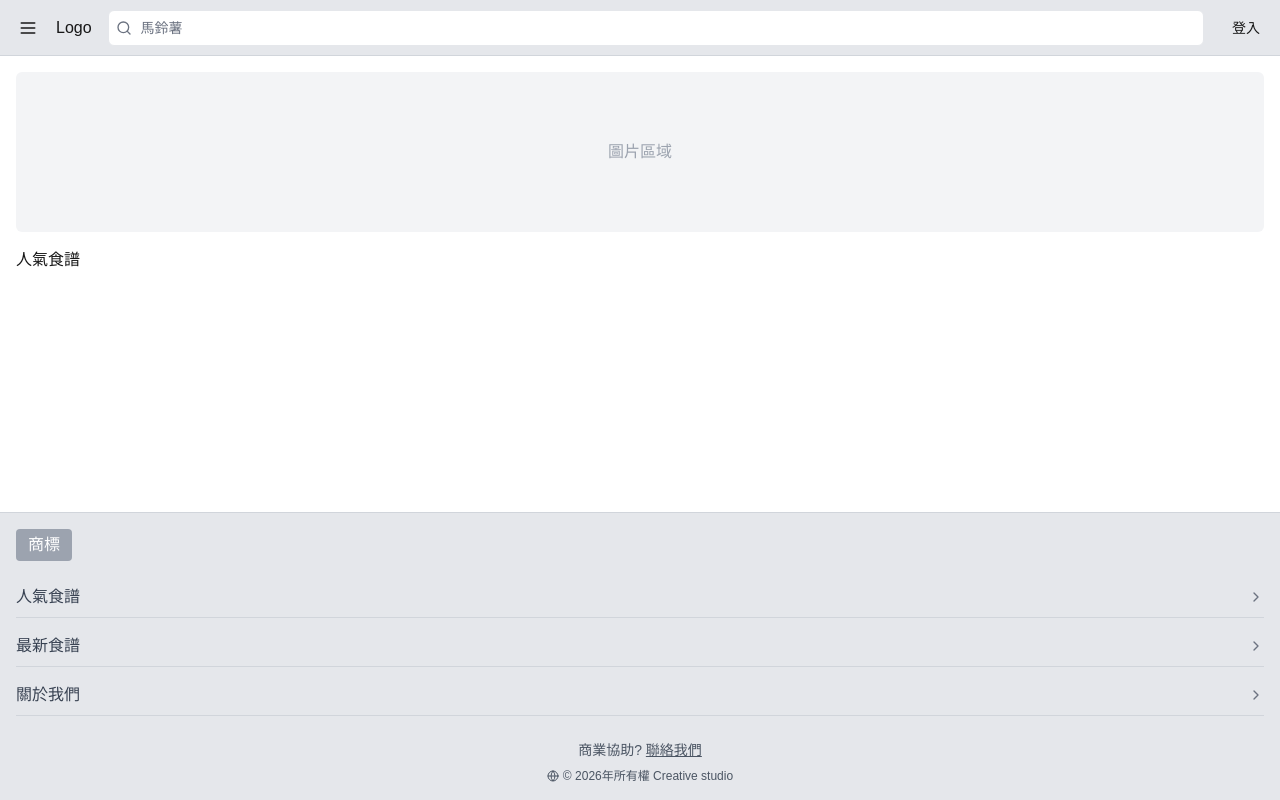
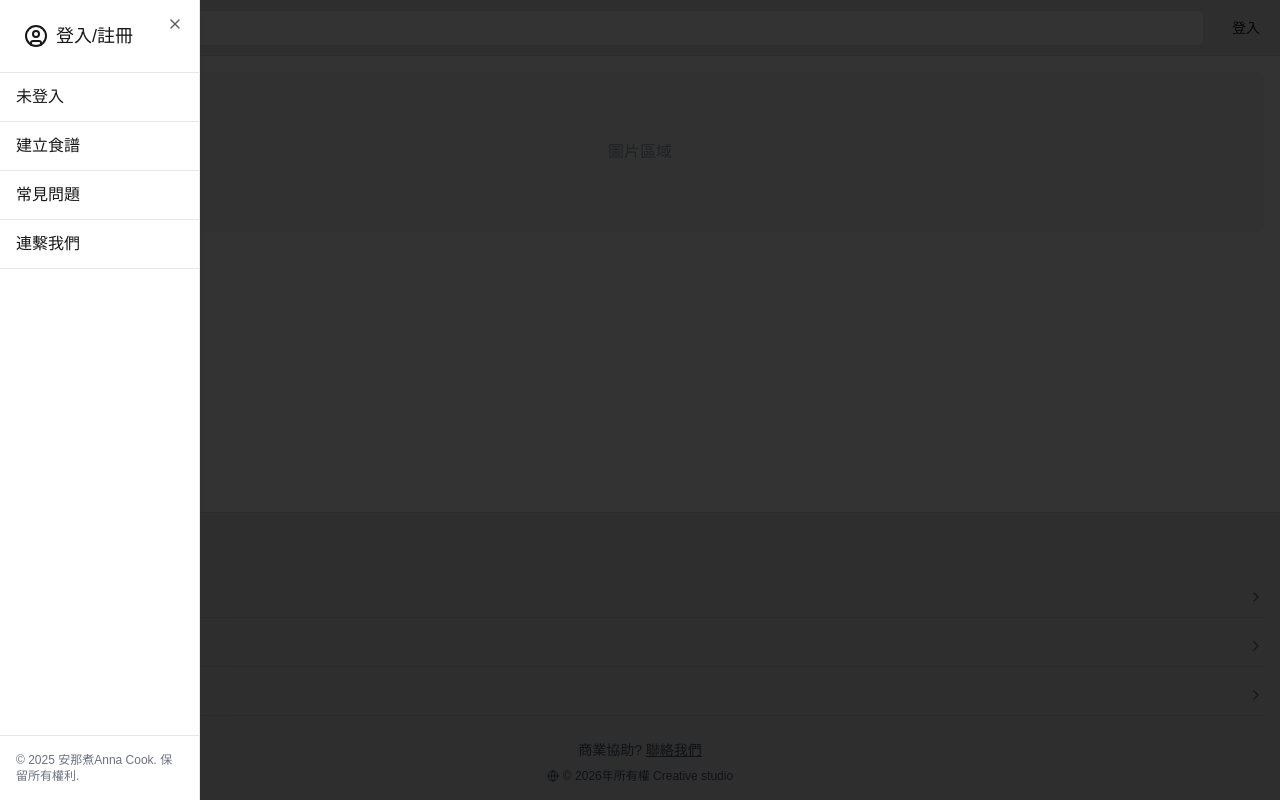
Before and after one commit to heyi5478/anna-cook, a Next.js app: page / in a window 1280 px wide. Both pictures are taken after a click on the button "選單". Built offline with nearby package versions, Linux system fonts and the light colour scheme.

Commit message:
[update:新增header的子選單，並將子選單獨立成SideMenu元件，且有新增ui的sheet 組件]

```diff
--- /dev/null
+++ b/src/components/layout/Header/SideMenu.tsx
@@ -0,0 +1,69 @@
+import React from 'react';
+import Link from 'next/link';
+import { Sheet, SheetContent, SheetTrigger } from '@/components/ui/sheet';
+import { Button } from '@/components/ui/button';
+import { Menu, CircleUser } from 'lucide-react';
+
+interface SideMenuProps {
+  isOpen: boolean;
+  onOpenChange: (open: boolean) => void;
+  onMenuClick?: () => void;
+}
+
+export const SideMenu: React.FC<SideMenuProps> = ({
+  isOpen,
+  onOpenChange,
+  onMenuClick,
+}) => {
+  const handleMenuClick = () => {
+    if (onMenuClick) {
+      onMenuClick();
+    }
+  };
+
+  return (
+    <Sheet open={isOpen} onOpenChange={onOpenChange}>
+      <SheetTrigger asChild>
+        <Button
+          variant="ghost"
+          size="icon"
+          onClick={handleMenuClick}
+          aria-label="選單"
+        >
+          <Menu className="h-5 w-5" />
+        </Button>
+      </SheetTrigger>
+      <SheetContent side="left" className="w-[200px] p-0 bg-white">
+        <div className="flex flex-col h-full">
+          <div className="p-4 border-b">
+            <div className="flex items-center">
+              <CircleUser className="m-2" />
+              <Link href="/login" className="text-lg">
+                登入/註冊
+              </Link>
+            </div>
+          </div>
+          <div className="flex-1 overflow-auto">
+            <nav className="flex flex-col">
+              <Link href="/login" className="px-4 py-3 border-b hover:bg-gray-100">
+                未登入
+              </Link>
+              <Link href="/" className="px-4 py-3 border-b hover:bg-gray-100">
+                建立食譜
+              </Link>
+              <Link href="/" className="px-4 py-3 border-b hover:bg-gray-100">
+                常見問題
+              </Link>
+              <Link href="/" className="px-4 py-3 border-b hover:bg-gray-100">
+                連繫我們
+              </Link>
+            </nav>
+          </div>
+          <div className="p-4 border-t">
+            <p className="text-xs text-gray-500">© 2025 安那煮Anna Cook. 保留所有權利.</p>
+          </div>
+        </div>
+      </SheetContent>
+    </Sheet>
+  );
+};
--- a/src/components/layout/Header/index.tsx
+++ b/src/components/layout/Header/index.tsx
@@ -6,6 +6,7 @@ import { Menu, Search } from 'lucide-react';
 import { cn } from '@/lib/utils';
 import { Button } from '@/components/ui/button';
 import { Input } from '@/components/ui/input';
+import { SideMenu } from '@/components/layout/Header/SideMenu'; // 引入子選單組件
 
 // 定義 header 的基本樣式和變體
 const headerVariants = cva('w-full flex items-center gap-2 p-2 bg-gray-200', {
@@ -49,6 +50,7 @@ export const Header: React.FC<HeaderProps> = ({
   ...props
 }) => {
   const [searchQuery, setSearchQuery] = useState('');
+  const [isMenuOpen, setIsMenuOpen] = useState(false); // 新增子選單開關狀態
 
   /**
    * 處理搜尋表單提交事件
@@ -65,14 +67,20 @@ export const Header: React.FC<HeaderProps> = ({
       className={cn(headerVariants({ variant, size, className }))}
       {...props}
     >
-      <Button
+      {/* 選單按鈕 */}
+      <SideMenu
+        isOpen={isMenuOpen}
+        onOpenChange={setIsMenuOpen}
+        onMenuClick={atMenuClick}
+      />
+      {/*選單按鈕暫存，已移到子組件去了<Button
         variant="ghost"
         size="icon"
         onClick={atMenuClick}
         aria-label="選單"
       >
         <Menu className="h-5 w-5" />
-      </Button>
+      </Button>*/}
 
       <div className="font-medium">{logoText}</div>
 
--- /dev/null
+++ b/src/components/ui/sheet.tsx
@@ -0,0 +1,138 @@
+import * as React from "react"
+import * as SheetPrimitive from "@radix-ui/react-dialog"
+import { cva, type VariantProps } from "class-variance-authority"
+import { X } from "lucide-react"
+
+import { cn } from "@/lib/utils"
+
+const Sheet = SheetPrimitive.Root
+
+const SheetTrigger = SheetPrimitive.Trigger
+
+const SheetClose = SheetPrimitive.Close
+
+const SheetPortal = SheetPrimitive.Portal
+
+const SheetOverlay = React.forwardRef<
+  React.ElementRef<typeof SheetPrimitive.Overlay>,
+  React.ComponentPropsWithoutRef<typeof SheetPrimitive.Overlay>
+>(({ className, ...props }, ref) => (
+  <SheetPrimitive.Overlay
+    className={cn(
+      "fixed inset-0 z-50 bg-black/80  data-[state=open]:animate-in data-[state=closed]:animate-out data-[state=closed]:fade-out-0 data-[state=open]:fade-in-0",
+      className
+    )}
+    {...props}
+    ref={ref}
+  />
+))
+SheetOverlay.displayName = SheetPrimitive.Overlay.displayName
+
+const sheetVariants = cva(
+  "fixed z-50 gap-4 bg-background p-6 shadow-lg transition ease-in-out data-[state=closed]:duration-300 data-[state=open]:duration-500 data-[state=open]:animate-in data-[state=closed]:animate-out",
+  {
+    variants: {
+      side: {
+        top: "inset-x-0 top-0 border-b data-[state=closed]:slide-out-to-top data-[state=open]:slide-in-from-top",
+        bottom:
+          "inset-x-0 bottom-0 border-t data-[state=closed]:slide-out-to-bottom data-[state=open]:slide-in-from-bottom",
+        left: "inset-y-0 left-0 h-full w-3/4 border-r data-[state=closed]:slide-out-to-left data-[state=open]:slide-in-from-left sm:max-w-sm",
+        right:
+          "inset-y-0 right-0 h-full w-3/4 border-l data-[state=closed]:slide-out-to-right data-[state=open]:slide-in-from-right sm:max-w-sm",
+      },
+    },
+    defaultVariants: {
+      side: "right",
+    },
+  }
+)
+
+interface SheetContentProps
+  extends React.ComponentPropsWithoutRef<typeof SheetPrimitive.Content>,
+    VariantProps<typeof sheetVariants> {}
+
+const SheetContent = React.forwardRef<
+  React.ElementRef<typeof SheetPrimitive.Content>,
+  SheetContentProps
+>(({ side = "right", className, children, ...props }, ref) => (
+  <SheetPortal>
+    <SheetOverlay />
+    <SheetPrimitive.Content
+      ref={ref}
+      className={cn(sheetVariants({ side }), className)}
+      {...props}
+    >
+      <SheetPrimitive.Close className="absolute right-4 top-4 rounded-sm opacity-70 ring-offset-background transition-opacity hover:opacity-100 focus:outline-none focus:ring-2 focus:ring-ring focus:ring-offset-2 disabled:pointer-events-none data-[state=open]:bg-secondary">
+        <X className="h-4 w-4" />
+        <span className="sr-only">Close</span>
+      </SheetPrimitive.Close>
+      {children}
+    </SheetPrimitive.Content>
+  </SheetPortal>
+))
+SheetContent.displayName = SheetPrimitive.Content.displayName
+
+const SheetHeader = ({
+  className,
+  ...props
+}: React.HTMLAttributes<HTMLDivElement>) => (
+  <div
+    className={cn(
+      "flex flex-col space-y-2 text-center sm:text-left",
+      className
+    )}
+    {...props}
+  />
+)
+SheetHeader.displayName = "SheetHeader"
+
+const SheetFooter = ({
+  className,
+  ...props
+}: React.HTMLAttributes<HTMLDivElement>) => (
+  <div
+    className={cn(
+      "flex flex-col-reverse sm:flex-row sm:justify-end sm:space-x-2",
+      className
+    )}
+    {...props}
+  />
+)
+SheetFooter.displayName = "SheetFooter"
+
+const SheetTitle = React.forwardRef<
+  React.ElementRef<typeof SheetPrimitive.Title>,
+  React.ComponentPropsWithoutRef<typeof SheetPrimitive.Title>
+>(({ className, ...props }, ref) => (
+  <SheetPrimitive.Title
+    ref={ref}
+    className={cn("text-lg font-semibold text-foreground", className)}
+    {...props}
+  />
+))
+SheetTitle.displayName = SheetPrimitive.Title.displayName
+
+const SheetDescription = React.forwardRef<
+  React.ElementRef<typeof SheetPrimitive.Description>,
+  React.ComponentPropsWithoutRef<typeof SheetPrimitive.Description>
+>(({ className, ...props }, ref) => (
+  <SheetPrimitive.Description
+    ref={ref}
+    className={cn("text-sm text-muted-foreground", className)}
+    {...props}
+  />
+))
+SheetDescription.displayName = SheetPrimitive.Description.displayName
+
+export {
+  Sheet,
+  SheetPortal,
+  SheetOverlay,
+  SheetTrigger,
+  SheetClose,
+  SheetContent,
+  SheetHeader,
+  SheetFooter,
+  SheetTitle,
+  SheetDescription,
+}
```
Also changed, not shown: 1 other file (tests, documents, lock files or other folders).
